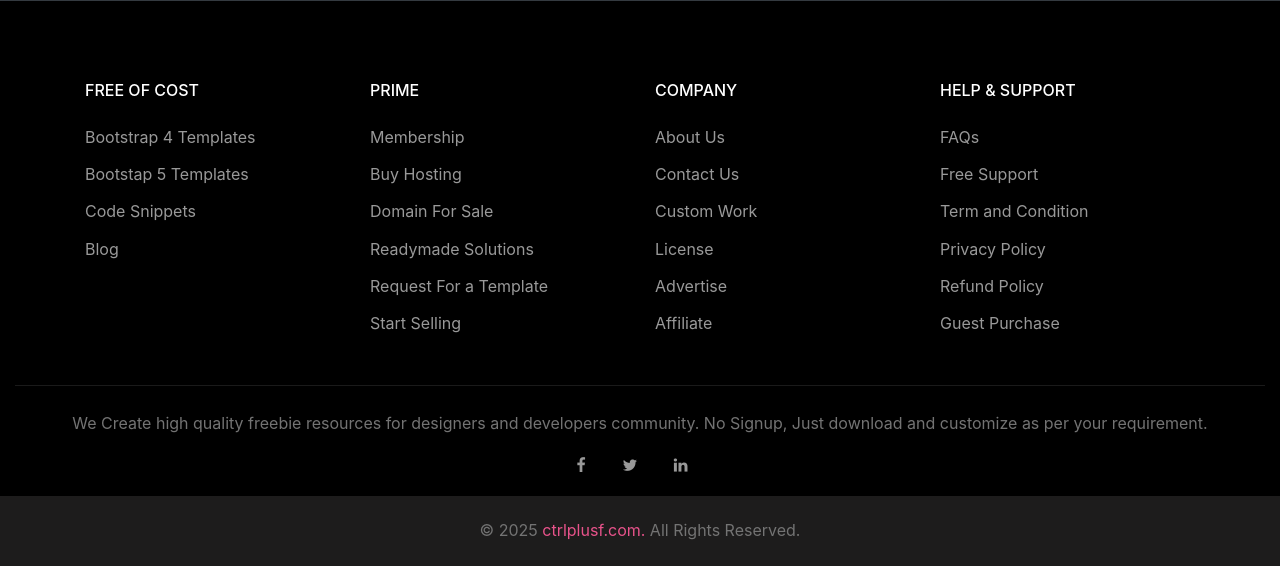
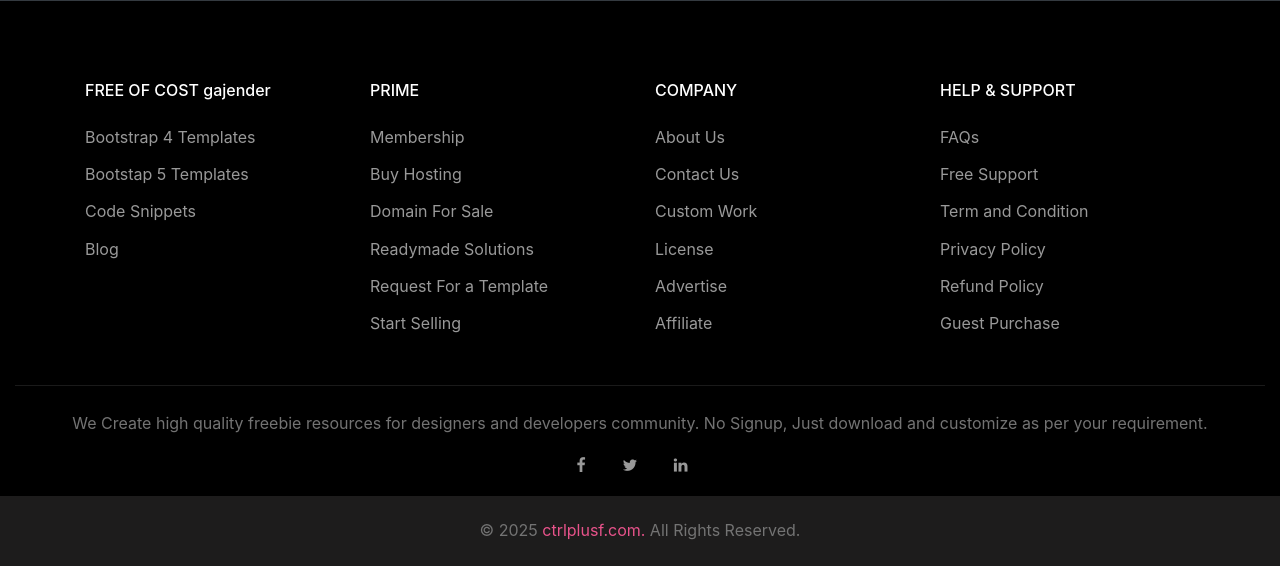
Before and after one commit to gajenderdeveloper/layvio, a Django app: page / in a window 1280 px wide. Shown: the part 4779-5345 px from the top of the page. Run offline with Django 4.2, Linux system fonts and the light colour scheme; some libraries are stand-ins or nearby versions; some web fonts are replaced.

Commit message:
changes vercel

```diff
--- a/templates/base.html
+++ b/templates/base.html
@@ -24,7 +24,7 @@
     <div class="container">
         <div class="row">
             <div class="col-lg-3">
-                <h2 class="footer-heading mb-4">FREE OF COST</h2>
+                <h2 class="footer-heading mb-4">FREE OF COST gajender</h2>
                 <ul class="list-unstyled">
                     <li><a href="bootstrap-4-templates.html">Bootstrap 4 Templates</a></li>
                     <li><a href="bootstrap-5-templates.html">Bootstap 5 Templates</a></li>
```
